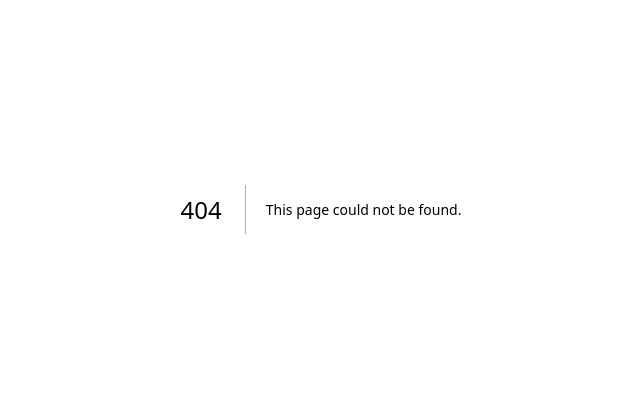
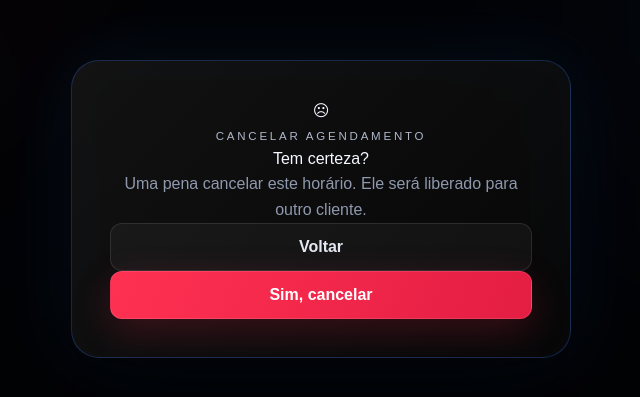
Before and after one commit to DevDonov4n/Barber-of-Friends, a Next.js app in the folder barber-of-friends/: page /painel/barbeiro/cancelar/1 in a window 1280 px wide. Before the commit this address had no page. Shown: the part 191-588 px from the top of the page, without its empty margins (319-959 px from the left). Built offline with nearby package versions, Linux system fonts and the light colour scheme.

Commit message:
feat: confirmar cancelamento do painel

```diff
--- /dev/null
+++ b/barber-of-friends/src/app/painel/barbeiro/cancelar/[id]/page.tsx
@@ -0,0 +1,9 @@
+"use client";
+import { useState } from "react";
+import { useRouter, useParams } from "next/navigation";
+
+export default function CancelarPage(){
+ const router=useRouter(); const params=useParams<{id:string}>(); const [loading,setLoading]=useState(false); const [error,setError]=useState("");
+ async function cancel(){setLoading(true);const r=await fetch("/api/appointments",{method:"DELETE",headers:{"Content-Type":"application/json"},body:JSON.stringify({id:Number(params.id)})});const d=await r.json();if(!r.ok){setError(d.error||"Não foi possível cancelar.");setLoading(false);return;}router.push("/painel/barbeiro");router.refresh();}
+ return <main className="site-shell"><section className="confirmation-overlay" role="dialog" aria-modal="true"><div className="confirmation-modal glass cancellation-modal"><div className="sad-icon">☹</div><span className="eyebrow">CANCELAR AGENDAMENTO</span><h1>Tem certeza?</h1><p>Uma pena cancelar este horário. Ele será liberado para outro cliente.</p>{error&&<p className="error">{error}</p>}<div className="modal-actions"><button className="btn btn-secondary" onClick={()=>router.push("/painel/barbeiro")}>Voltar</button><button className="btn btn-primary" disabled={loading} onClick={cancel}>{loading?"Cancelando...":"Sim, cancelar"}</button></div></div></section></main>;
+}
```
